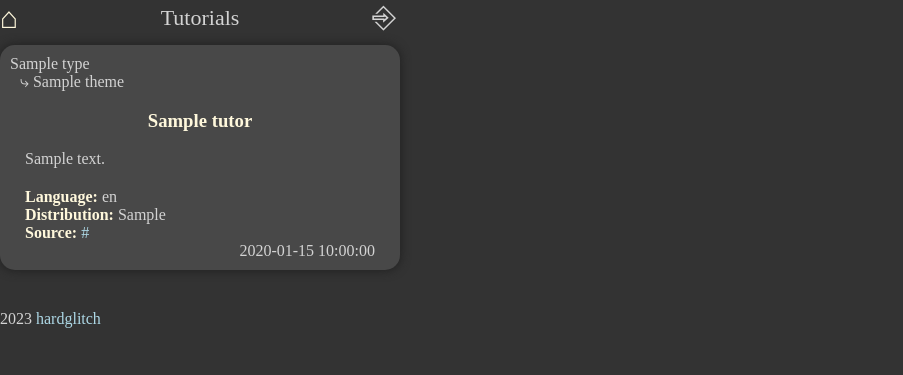
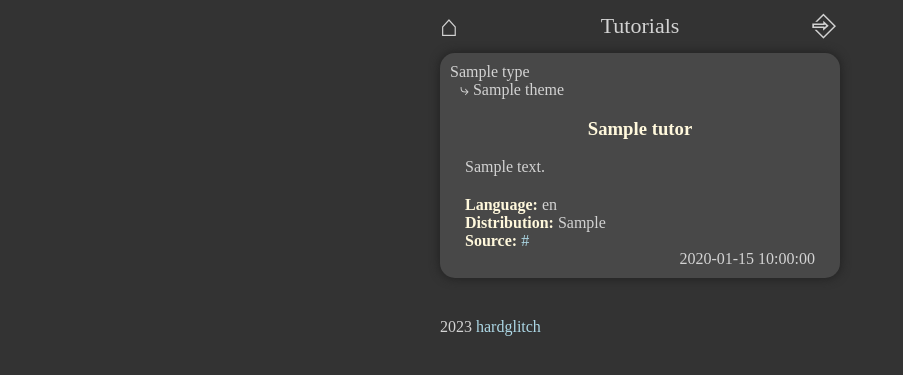
Before and after one commit to hardglitch/it_tutorials_project, a FastAPI app: template app/templates/tutorials.html in a window 1280 px wide. Shown: the top 375 px of the page, without its empty margins (0-903 px from the left). Run offline with FastAPI, Linux system fonts and the light colour scheme; the template is opened without the code that fills it: most values are stand-ins (such as "Sample title", 1, 10 or a date in 2020); parts of the project's set-up code (start-up, migrations or seed data) failed here and were passed over.

Commit message:
Main page and auth popup are designed

```diff
--- a/app/templates/base.html
+++ b/app/templates/base.html
@@ -10,11 +10,11 @@
             background: #333333;
             font-family: raleway, ui-rounded;
             color: lightgrey;
-            margin: 0;
         }
 
         .main-container {
             width: 400px;
+            margin: 0 auto;
         }
 
         .auth-popup {
```
